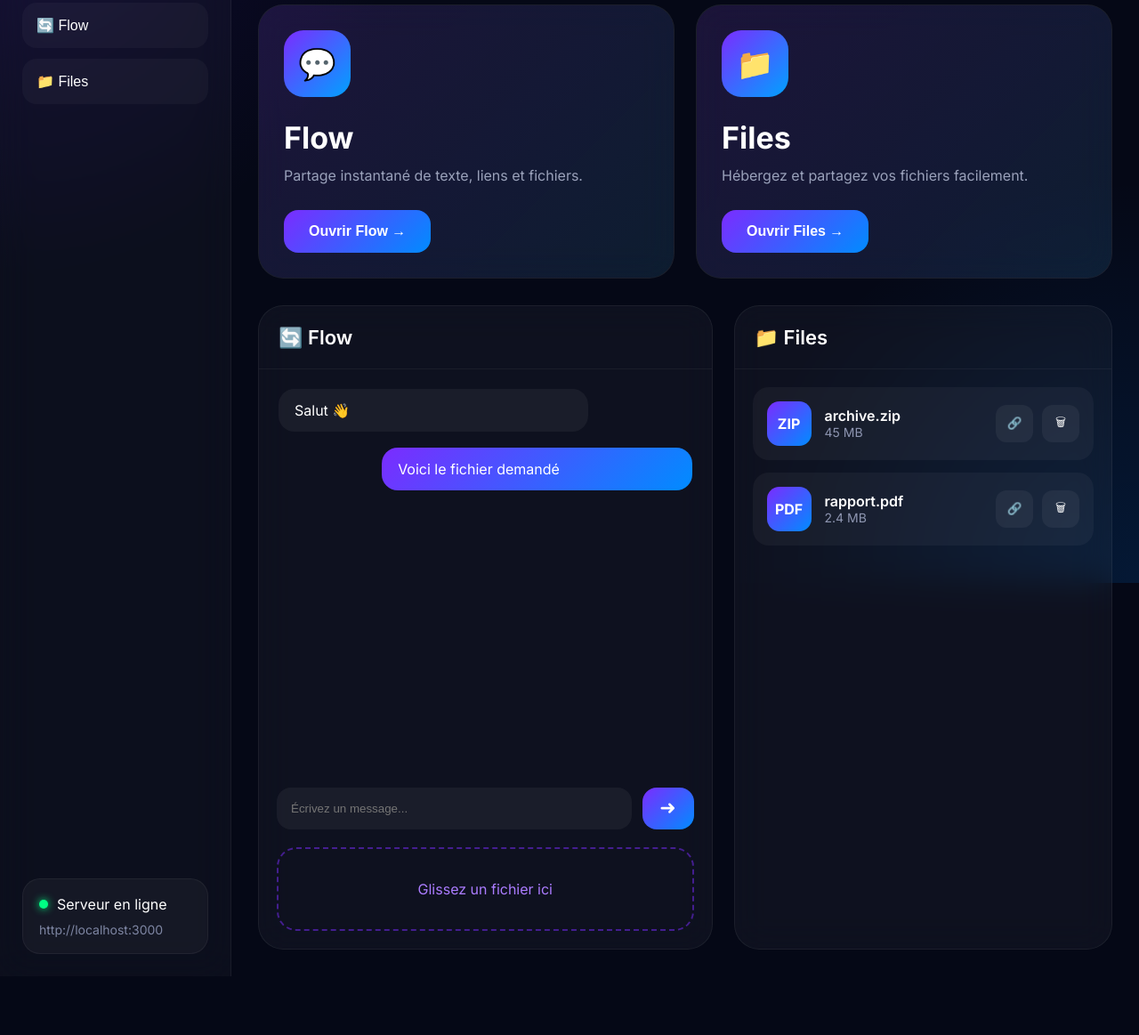
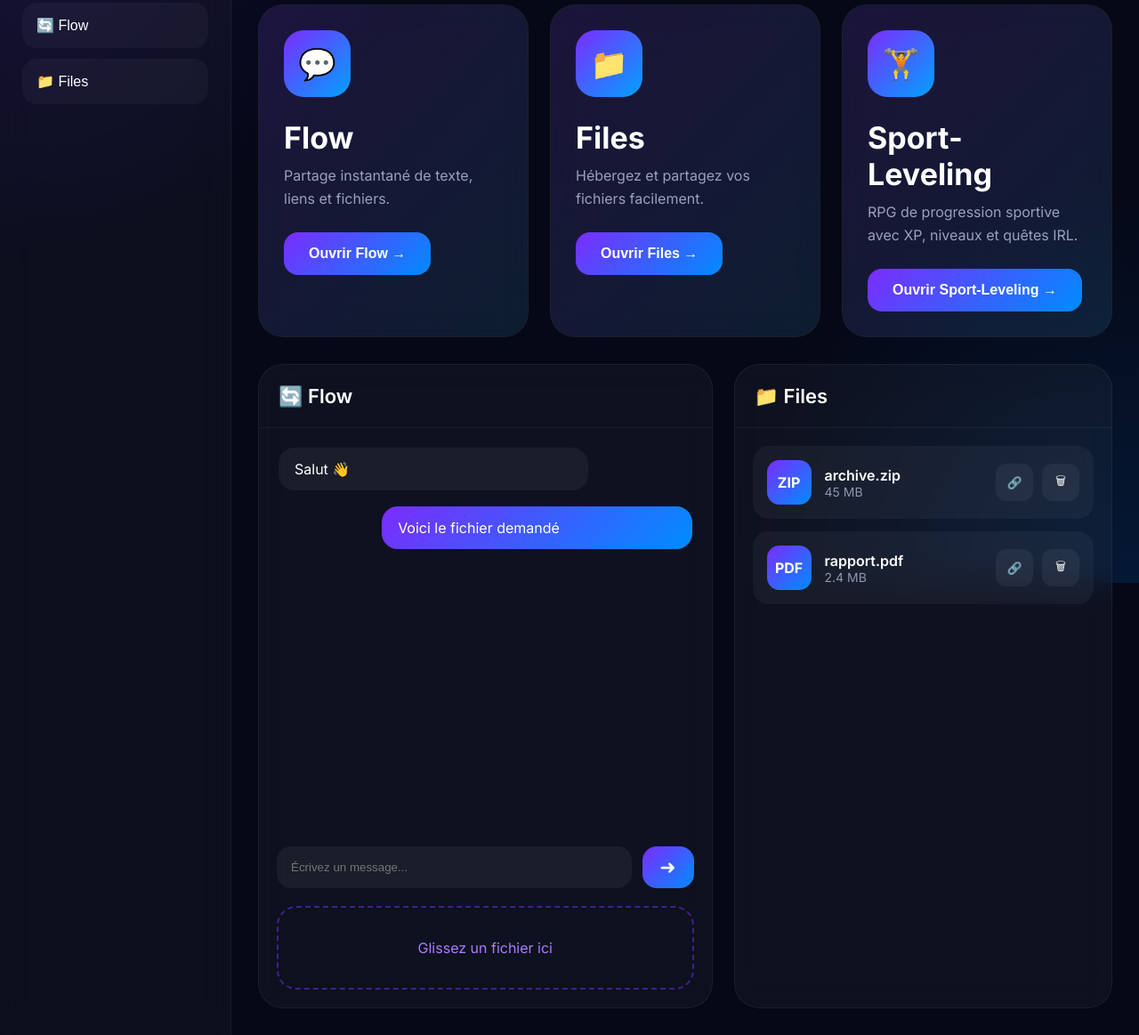
Before and after one commit to ronanpiedallu/myapps, a website: page dashboard/index.html in a window 1280 px wide. Shown: the part 145-1308 px from the top of the page at 89% size. Before the commit the page ends 1242 px from the top, so only its background shows below. Drawn offline with Linux system fonts and the light colour scheme.

Commit message:
Ajout Sport-Leveling

```diff
--- a/dashboard/index.html
+++ b/dashboard/index.html
@@ -463,18 +463,6 @@ body{
 
         </div>
 
-        <div class="server-box">
-
-            <div class="status">
-                <div class="dot"></div>
-                <span>Serveur en ligne</span>
-            </div>
-
-            <div class="server-url">
-                http://localhost:3000
-            </div>
-
-        </div>
 
     </aside>
 
@@ -537,6 +525,33 @@ body{
                 </div>
 
             </div>
+<div class="card">
+
+    <div class="card-content">
+
+        <div class="icon">
+            🏋️
+        </div>
+
+        <h3>Sport-Leveling</h3>
+
+        <p>
+            RPG de progression sportive avec XP,
+            niveaux et quêtes IRL.
+        </p>
+
+        <button
+            onclick="window.open(
+                'https://ronanpiedallu.github.io/sport-leveling/',
+                '_blank'
+            )"
+        >
+            Ouvrir Sport-Leveling →
+        </button>
+
+    </div>
+
+</div>
 
         </section>
 
```
